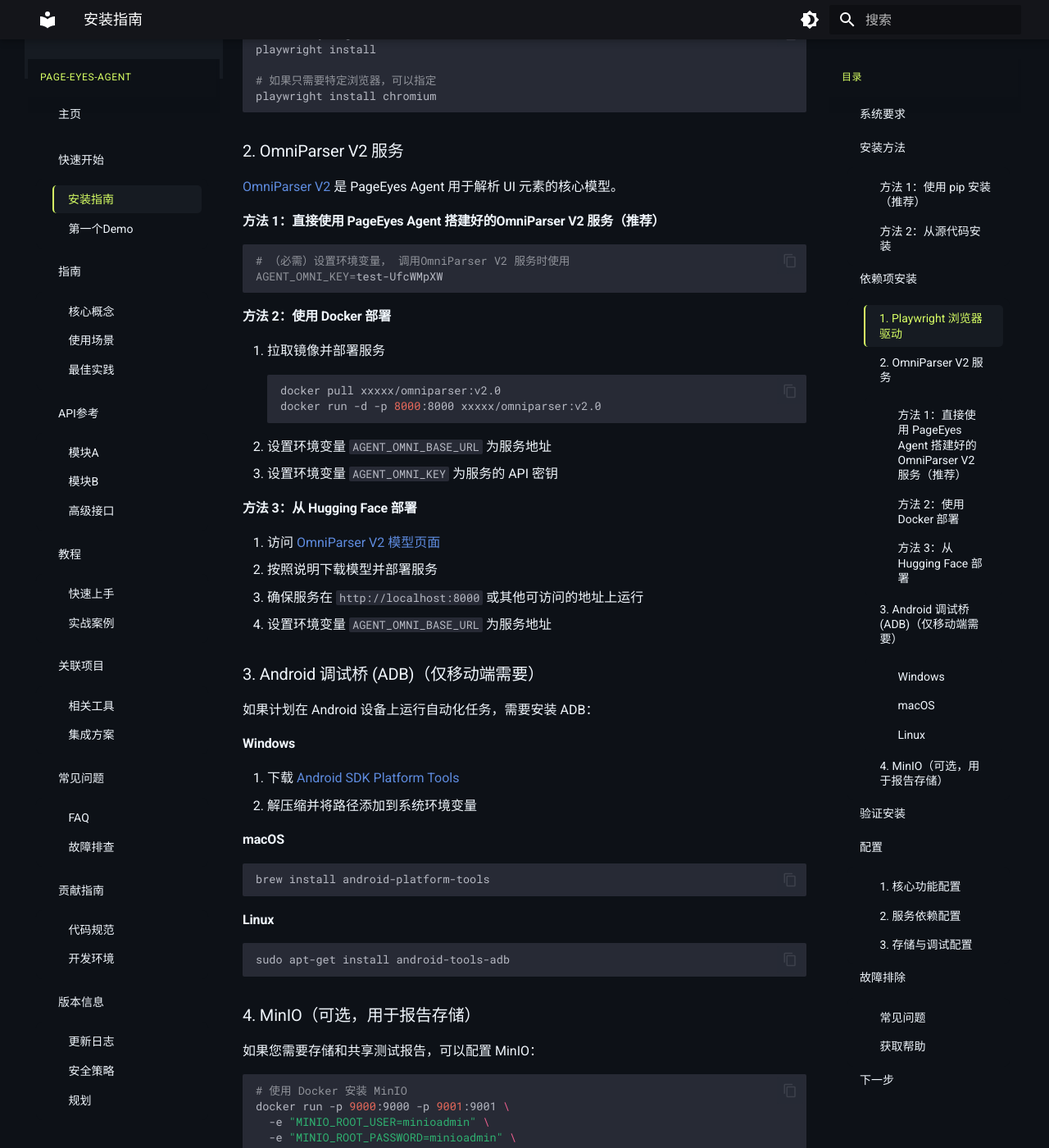
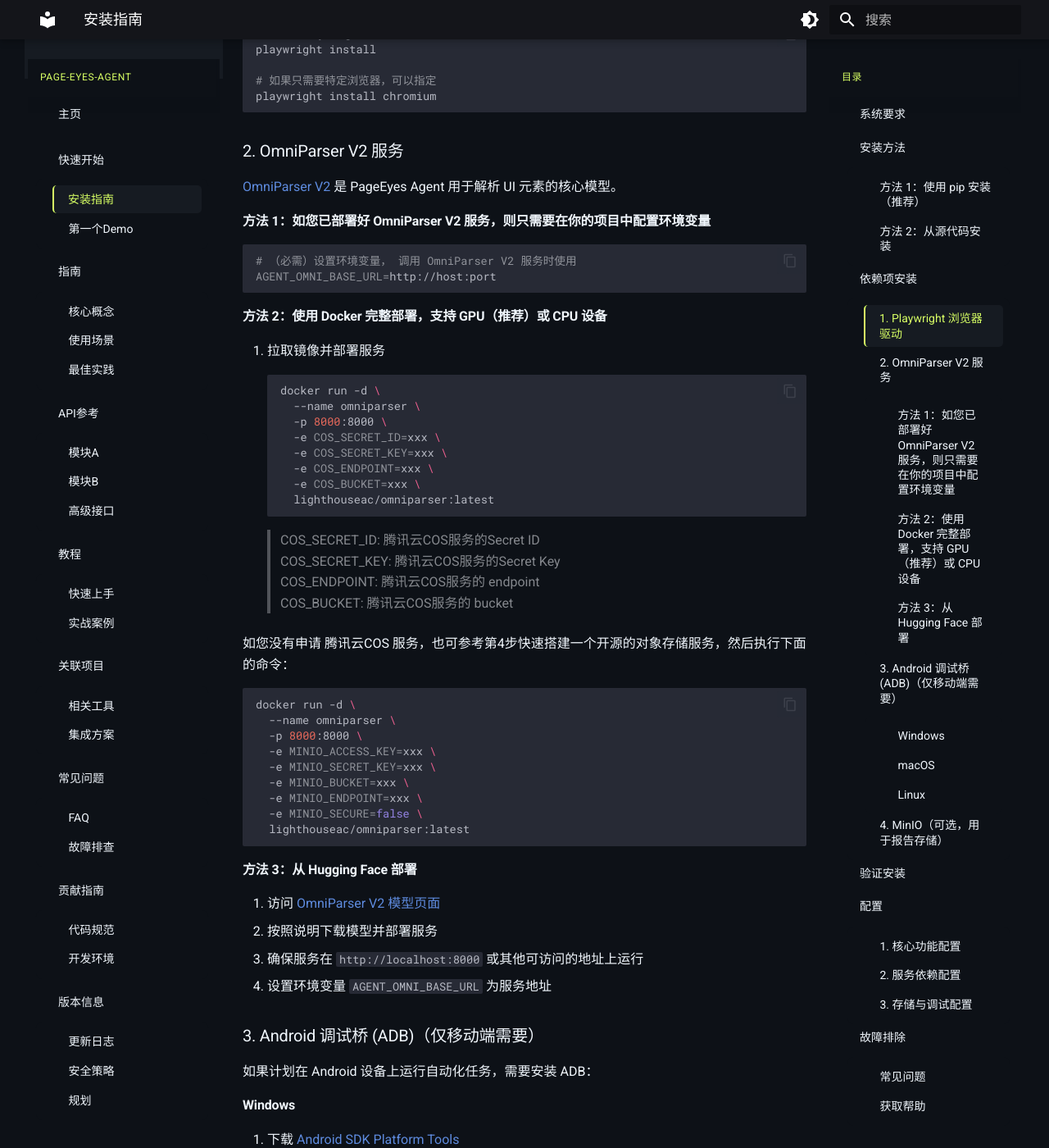
Before and after one commit to tencentmusic/page-eyes-agent, an MkDocs documentation site: the page built from docs/getting-started/installation.md, in a window 1280 px wide and 1400 px high, scrolled down 1054 px. Shown: the whole window at 82% size. Built offline with MkDocs 1.6.1 and Material for MkDocs 9.7.7, drawn with Linux system fonts in a browser that asks for light colours; some of the changed text lies outside the part shown.

Commit message:
docs: 更新部署文档

````diff
--- a/docs/getting-started/installation.md
+++ b/docs/getting-started/installation.md
@@ -55,22 +55,45 @@
 
 [OmniParser V2](https://huggingface.co/microsoft/OmniParser-v2.0) 是 PageEyes Agent 用于解析 UI 元素的核心模型。
 
-#### 方法 1：直接使用 PageEyes Agent 搭建好的OmniParser V2 服务（推荐）
+#### 方法 1：如您已部署好 OmniParser V2 服务，则只需要在你的项目中配置环境变量
 
 ```bash
-# （必需）设置环境变量， 调用OmniParser V2 服务时使用
-AGENT_OMNI_KEY=test-UfcWMpXW
+# （必需）设置环境变量， 调用 OmniParser V2 服务时使用
+AGENT_OMNI_BASE_URL=http://host:port
 ```
 
-#### 方法 2：使用 Docker 部署
+#### 方法 2：使用 Docker 完整部署，支持 GPU（推荐）或 CPU 设备
 
 1. 拉取镜像并部署服务
 ```bash
-docker pull xxxxx/omniparser:v2.0
-docker run -d -p 8000:8000 xxxxx/omniparser:v2.0
+docker run -d \
+  --name omniparser \
+  -p 8000:8000 \
+  -e COS_SECRET_ID=xxx \
+  -e COS_SECRET_KEY=xxx \
+  -e COS_ENDPOINT=xxx \
+  -e COS_BUCKET=xxx \
+  lighthouseac/omniparser:latest
 ```
-2. 设置环境变量 `AGENT_OMNI_BASE_URL` 为服务地址
-3. 设置环境变量 `AGENT_OMNI_KEY` 为服务的 API 密钥
+> COS_SECRET_ID: 腾讯云COS服务的Secret ID
+> COS_SECRET_KEY: 腾讯云COS服务的Secret Key
+> COS_ENDPOINT: 腾讯云COS服务的 endpoint
+> COS_BUCKET: 腾讯云COS服务的 bucket
+
+如您没有申请 腾讯云COS 服务，也可参考第4步快速搭建一个开源的对象存储服务，然后执行下面的命令：
+
+```bash
+docker run -d \
+  --name omniparser \
+  -p 8000:8000 \
+  -e MINIO_ACCESS_KEY=xxx \
+  -e MINIO_SECRET_KEY=xxx \
+  -e MINIO_BUCKET=xxx \
+  -e MINIO_ENDPOINT=xxx \
+  -e MINIO_SECURE=false \
+  lighthouseac/omniparser:latest
+```
+
 
 
 #### 方法 3：从 Hugging Face 部署
@@ -102,20 +125,34 @@
 sudo apt-get install android-tools-adb
 ```
 
-
 ### 4. MinIO（可选，用于报告存储）
 
 如果您需要存储和共享测试报告，可以配置 MinIO：
 
 ```bash
 # 使用 Docker 安装 MinIO
-docker run -p 9000:9000 -p 9001:9001 \
+docker run -d \
+  --name minio \
   -e "MINIO_ROOT_USER=minioadmin" \
   -e "MINIO_ROOT_PASSWORD=minioadmin" \
+  -p 9000:9000 \
+  -p 9001:9001 \
   -v /path/to/data:/data \
-  minio/minio server /data --console-address ":9001"
+  minio/minio:RELEASE.2025-04-22T22-12-26Z server /data --console-address ":9001" --address ":9000"
+```
+`/path/to/data` 为您宿主机上持久化数据的路径
+
+> 注意：安装完后需要进入管理后台分别创建 Access Key 和 Bucket
+
+管理地址: http://host:9001
+```bash
+MINIO_ENDPOINT=http://host:9000
+MINIO_ACCESS_KEY=xxx  # 您在后台创建的 Access Key
+MINIO_SECRET_KEY=xxx  # 创建 Access Key 时会生成 SECRET_KEY
+MINIO_BUCKET=xxx  # 您在后台创建的 Bucket
 ```
 
+更多配置可参考 [MinIO 开源项目](https://github.com/minio/minio)
 
 ## 验证安装
 
@@ -141,6 +178,38 @@
 ## 配置
 
 PageEyes Agent 采用灵活的配置管理系统，支持通过环境变量、`.env`文件或代码参数进行配置。配置优先级从高到低依次为：代码传入参数 > 环境变量 > `.env`文件 > 默认值。
+
+环境变量
+
+| 环境变量          | 默认值       | 说明                                                                 |
+|:------------------|-----------|----------------------------------------------------------------------|
+| AGENT_MODEL       | openai:deepseek-v3 | 使用的AI模型，当前设置为deepseek-v3                                  |
+| AGENT_DEBUG       | False     | 是否启用调试模式                                                     |
+| AGENT_HEADLESS    | False     | 是否使用无头模式                                                     |
+| AGENT_LOG_GRAPH_NODE | False     | 是否记录图节点日志                                                   |
+| AGENT_OMNI_KEY    | test-UfcWMpXW | Omni服务的认证密钥                                                   |
+| OPENAI_BASE_URL   | https://api.deepseek.com/v1          | DeepSeek API的服务端点                                               |
+| OPENAI_API_KEY    | a22a37d7-xxx | 调用DeepSeek API所需的认证密钥                                       |
+
+
+使用腾讯云COS服务（与MinIO二选一）
+
+| 环境变量 | 默认值 | 说明                                                                 |
+|:-----|-----|----------------------------------------------------------------------|
+| COS_SECRET_ID     | -   | 腾讯云COS服务的Secret ID                                    |
+| COS_SECRET_KEY     | -   | 腾讯云COS服务的Secret Key                                    |
+| COS_ENDPOINT     | -   | 腾讯云COS服务的 endpoint                                  |
+| COS_BUCKET     | -   | 腾讯云COS服务的 bucket                                  |
+
+使用MinIO服务（与腾讯云COS二选一）
+
+| 环境变量 | 默认值 | 说明                            |
+|:-----|-----|-------------------------------|
+| MINIO_ENDPOINT     | -   | MinIO 端点 host:port            |
+| MINIO_ACCESS_KEY     | -   | 您在后台创建的 Access Key            |
+| MINIO_SECRET_KEY     | -   | 创建 Access Key 时会生成 SECRET_KEY |
+| MINIO_BUCKET     | -   | 您在后台创建的 Bucket                |
+
 
 ### 1. 核心功能配置
 
````
Also changed, not shown: README.md (+21 -2 lines).
